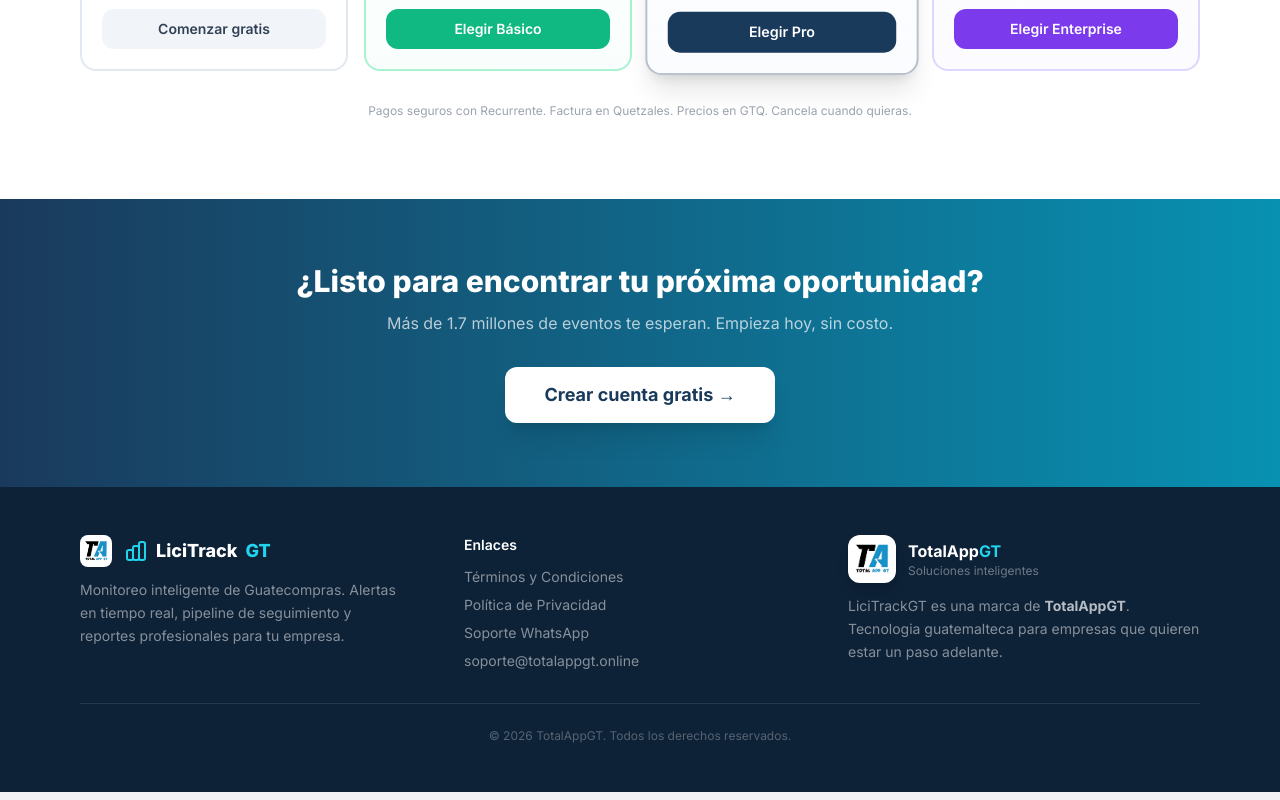
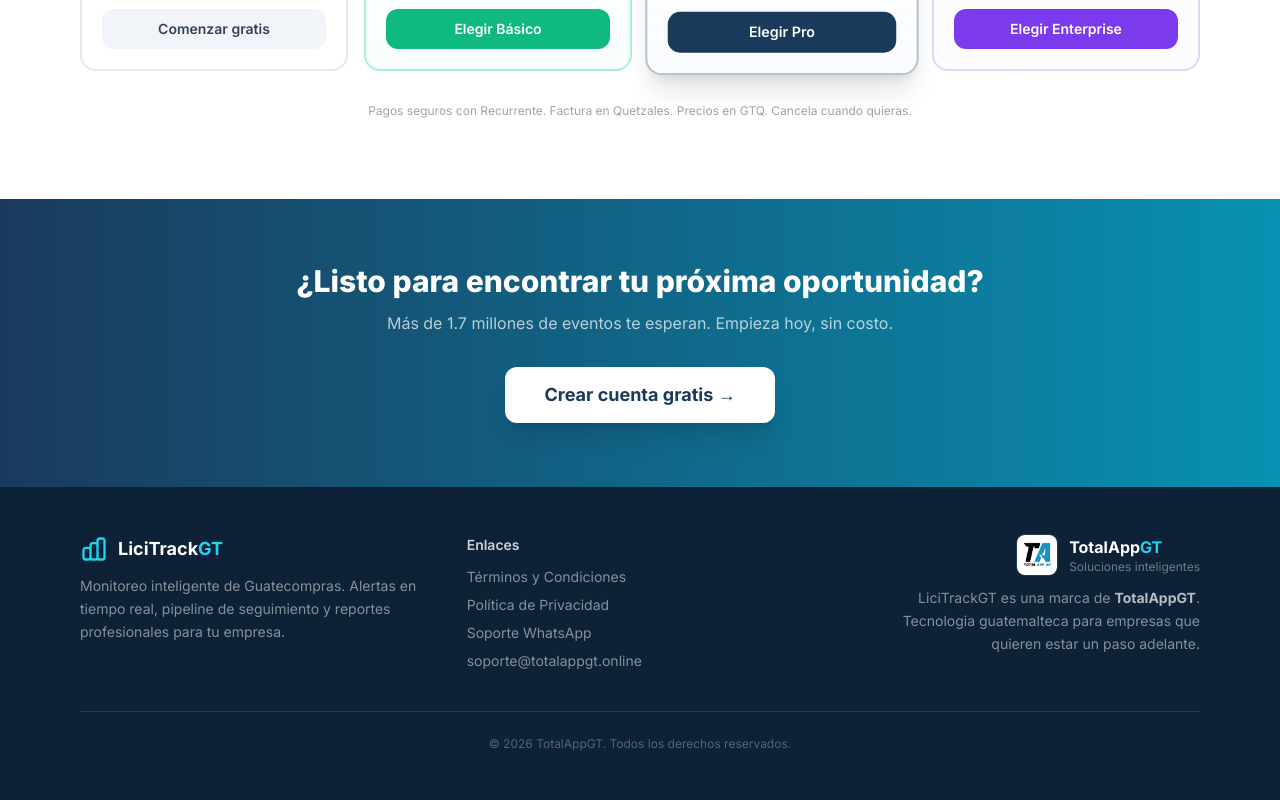
Before and after one commit to TotalAppGT/licitrackgt, a React (Vite) app in the folder frontend/: page / in a window 1280 px wide. Shown: the part 2601-3401 px from the top of the page. Built offline with nearby package versions, Linux system fonts and the light colour scheme.

Commit message:
fix: footer limpio y alineado, logo TotalAppGT consistente

```diff
--- a/frontend/src/pages/Login.tsx
+++ b/frontend/src/pages/Login.tsx
@@ -365,33 +365,28 @@ export default function Login() {
       {/* FOOTER */}
       <footer className="bg-[#0d2137] text-white">
         <div className="max-w-6xl mx-auto px-4 py-12">
-          <div className="grid md:grid-cols-3 gap-8 mb-8">
+          <div className="grid grid-cols-1 md:grid-cols-3 gap-10 mb-10">
             <div>
-              <div className="flex items-center gap-3 mb-3">
-                <img src="/totalapp-logo.jpg" alt="TotalAppGT" className="h-8 w-8 rounded-lg object-cover" />
-                <div>
-                  <div className="flex items-center gap-2 text-lg font-extrabold">
-                    <svg className="w-6 h-6 text-cyan-400" fill="none" stroke="currentColor" viewBox="0 0 24 24"><path strokeLinecap="round" strokeLinejoin="round" strokeWidth={2} d="M9 19v-6a2 2 0 00-2-2H5a2 2 0 00-2 2v6a2 2 0 002 2h2a2 2 0 002-2zm0 0V9a2 2 0 012-2h2a2 2 0 012 2v10m-6 0a2 2 0 002 2h2a2 2 0 002-2m0 0V5a2 2 0 012-2h2a2 2 0 012 2v14a2 2 0 01-2 2h-2a2 2 0 01-2-2z" /></svg>
-                    LiciTrack<span className="text-cyan-400">GT</span>
-                  </div>
-                </div>
+              <div className="flex items-center gap-2.5 mb-3">
+                <svg className="w-7 h-7 text-cyan-400" fill="none" stroke="currentColor" viewBox="0 0 24 24"><path strokeLinecap="round" strokeLinejoin="round" strokeWidth={2} d="M9 19v-6a2 2 0 00-2-2H5a2 2 0 00-2 2v6a2 2 0 002 2h2a2 2 0 002-2zm0 0V9a2 2 0 012-2h2a2 2 0 012 2v10m-6 0a2 2 0 002 2h2a2 2 0 002-2m0 0V5a2 2 0 012-2h2a2 2 0 012 2v14a2 2 0 01-2 2h-2a2 2 0 01-2-2z" /></svg>
+                <span className="font-bold text-white text-lg">LiciTrack<span className="text-cyan-400">GT</span></span>
               </div>
-              <p className="text-sm text-white/50 leading-relaxed max-w-xs">Monitoreo inteligente de Guatecompras. Alertas en tiempo real, pipeline de seguimiento y reportes profesionales para tu empresa.</p>
+              <p className="text-sm text-white/50 leading-relaxed">Monitoreo inteligente de Guatecompras. Alertas en tiempo real, pipeline de seguimiento y reportes profesionales para tu empresa.</p>
             </div>
             <div>
-              <h4 className="font-semibold text-sm mb-3">Enlaces</h4>
+              <h4 className="font-semibold text-sm mb-3 text-white/80">Enlaces</h4>
               <ul className="space-y-2 text-sm text-white/50">
-                <li><button onClick={() => navigateToLegal('terminos')} className="hover:text-white transition text-left">Términos y Condiciones</button></li>
-                <li><button onClick={() => navigateToLegal('privacidad')} className="hover:text-white transition text-left">Política de Privacidad</button></li>
-                <li><a href="https://wa.me/50258303182" target="_blank" rel="noopener" className="hover:text-white transition">Soporte WhatsApp</a></li>
-                <li><a href="mailto:soporte@totalappgt.online" className="hover:text-white transition">soporte@totalappgt.online</a></li>
+                <li><button onClick={() => navigateToLegal('terminos')} className="hover:text-cyan-400 transition text-left">Términos y Condiciones</button></li>
+                <li><button onClick={() => navigateToLegal('privacidad')} className="hover:text-cyan-400 transition text-left">Política de Privacidad</button></li>
+                <li><a href="https://wa.me/50258303182" target="_blank" rel="noopener" className="hover:text-cyan-400 transition">Soporte WhatsApp</a></li>
+                <li><a href="mailto:soporte@totalappgt.online" className="hover:text-cyan-400 transition">soporte@totalappgt.online</a></li>
               </ul>
             </div>
-            <div>
-              <div className="flex items-center gap-3 mb-3">
-                <img src="/totalapp-logo.jpg" alt="TotalAppGT" className="w-12 h-12 rounded-xl object-cover shadow-lg" />
-                <div>
-                  <div className="font-bold text-base text-white">TotalApp<span className="text-cyan-400">GT</span></div>
+            <div className="md:text-right">
+              <div className="inline-flex items-center gap-3 mb-3">
+                <img src="/totalapp-logo.jpg" alt="TotalAppGT" className="w-10 h-10 rounded-lg object-cover ring-1 ring-white/10" />
+                <div className="text-left">
+                  <div className="font-bold text-white">TotalApp<span className="text-cyan-400">GT</span></div>
                   <div className="text-xs text-white/40">Soluciones inteligentes</div>
                 </div>
               </div>
@@ -400,8 +395,8 @@ export default function Login() {
               </p>
             </div>
           </div>
-          <hr className="border-white/10 mb-6" />
-          <p className="text-center text-xs text-white/30">
+          <hr className="border-white/10" />
+          <p className="text-center text-xs text-white/30 mt-6">
             &copy; {new Date().getFullYear()} TotalAppGT. Todos los derechos reservados.
           </p>
         </div>
```
